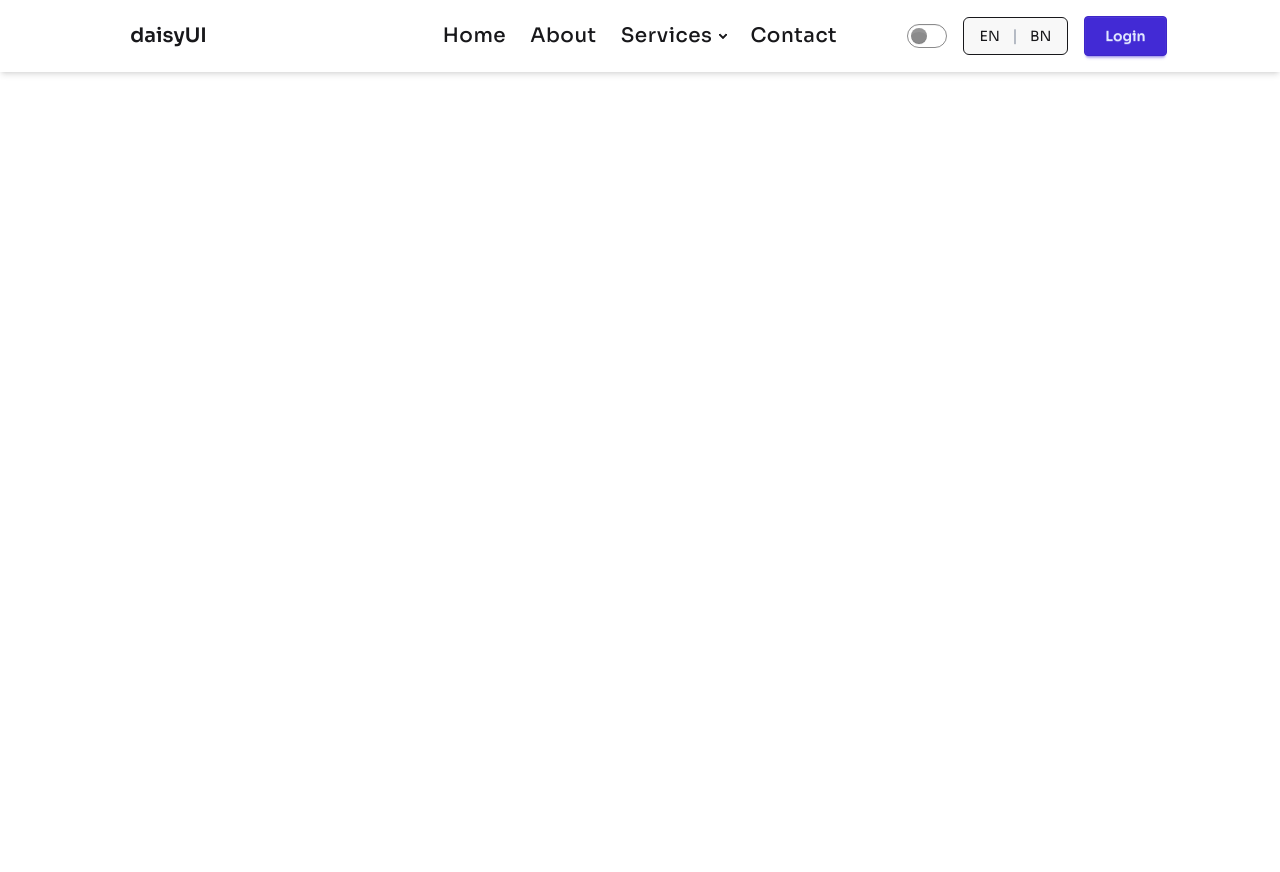
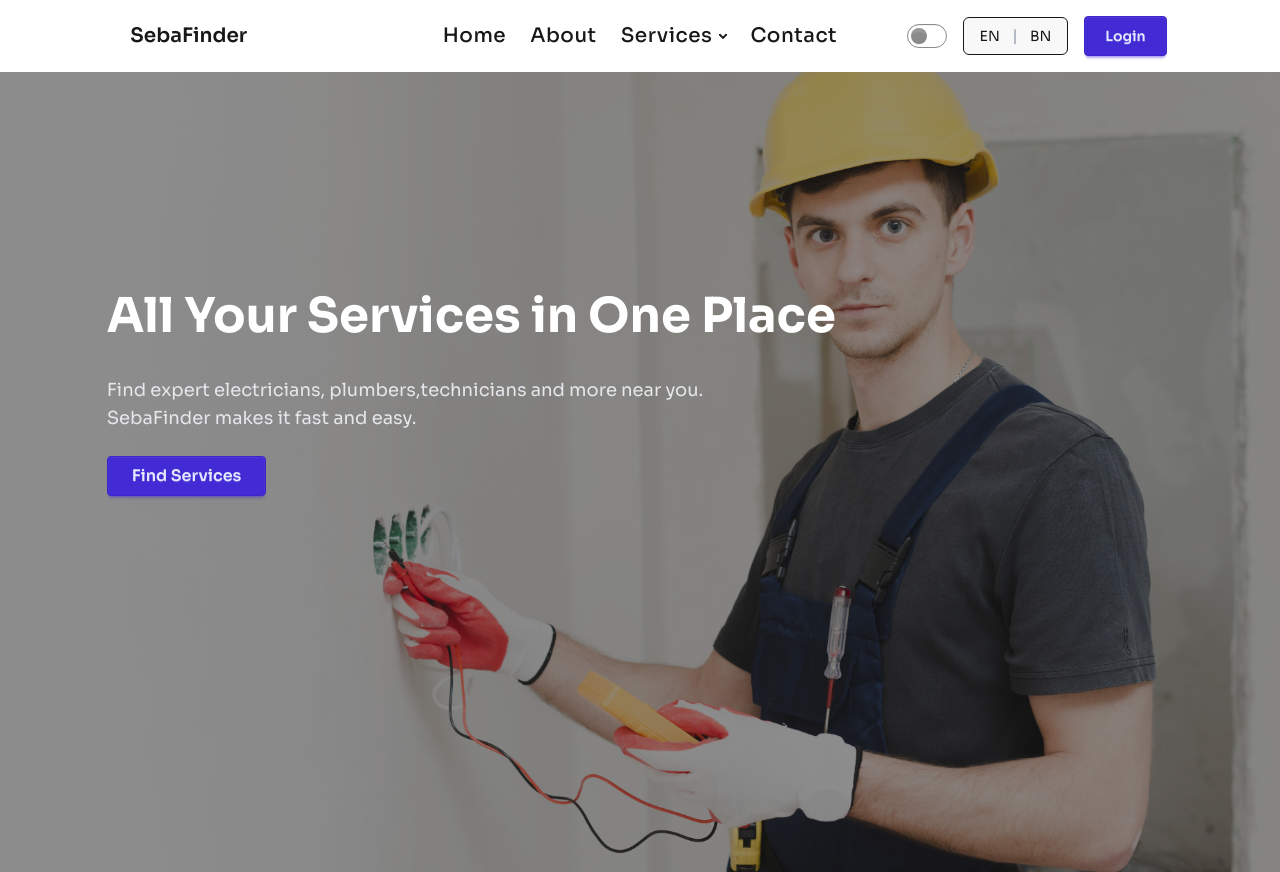
Before and after one commit to mdsamiulislam54/local-service-finder, a React (Vite) app: page / in a window 1280 px wide. Before the commit the page ends 800 px from the top, so only its background shows below. Built offline with nearby package versions, Linux system fonts and the light colour scheme.

Commit message:
Banner design update

```diff
--- a/src/App.jsx
+++ b/src/App.jsx
@@ -1,6 +1,7 @@
 
 
 import './App.css'
+import Banner from './Componants/Navbar/Banner/Banner'
 import Navbar from './Componants/Navbar/Navbar'
 import { BrowserRouter as Router, Route  } from 'react-router-dom'
 
@@ -12,6 +13,7 @@ function App() {
     <>
     <Router>
     <Navbar/>
+    <Banner/>
     </Router>
 
 
--- /dev/null
+++ b/src/Componants/Navbar/Banner/Banner.jsx
@@ -0,0 +1,32 @@
+import React from "react";
+import BannerImages from "../../../assets/banner-min.jpg";
+import { useTranslation } from "react-i18next";
+import { Trans } from "react-i18next";
+
+const Banner = () => {
+  const { t } = useTranslation();
+  return (
+    <div
+      className="relative bg-cover bg-center bg-no-repeat h-[100vh]"
+      style={{ backgroundImage: `url(${BannerImages})` }}
+    >
+      {/* Overlay div */}
+      <div className="absolute inset-0 bg-black opacity-40 z-0"></div>
+
+      {/* Content div */}
+      <div className="relative z-10 w-10/12 mx-auto pt-52">
+        <h1 className="text-4xl md:text-5xl font-bold text-white whitespace-pre-line leading-18">
+          {t("banner.title")}
+        </h1>
+        <p className="py-6 text-lg text-gray-200 whitespace-pre-line">
+          <Trans i18nKey="banner.description" />
+        </p>
+        <button className="btn btn-primary px-6 py-2 text-base font-semibold">
+          {t("banner.button")}
+        </button>
+      </div>
+    </div>
+  );
+};
+
+export default Banner;
--- a/src/Componants/Navbar/Navbar.jsx
+++ b/src/Componants/Navbar/Navbar.jsx
@@ -111,7 +111,7 @@ const Navbar = () => {
               </li>
             </ul>
           </div>
-          <a className="btn btn-ghost text-xl">daisyUI</a>
+          <a className="btn btn-ghost text-xl">{t("logoname.name")}</a>
         </div>
         <div className="navbar-center hidden lg:flex">
           <ul className="menu menu-horizontal px-1">
@@ -188,7 +188,7 @@ const Navbar = () => {
 
           {/* Login Button */}
           <a className="btn btn-primary px-5 py-2 text-sm font-semibold">
-            Login
+            {t("login.name")}
           </a>
         </div>
       </div>
--- a/src/languageData/translationBN.json
+++ b/src/languageData/translationBN.json
@@ -11,5 +11,16 @@
         "service3": "বাসার পূর্ণ ইলেকট্রিক ওয়্যারিং",
         "service4": "শর্ট সার্কিট ও ফিউজ সমাধান",
         "service5": "আইপিএস/ইউপিএস সেটআপ ও মেইনটেনেন্স"
-      }
+      },
+    "logoname":{
+      "name":"সেবা খুঁজুন"
+    },
+    "login":{
+      "name":"লগইন "
+    },
+    "banner": {
+    "title": "আপনার প্রয়োজনীয় সব সেবা\nএক জায়গায়",
+    "description": "আপনার এলাকার সেরা ইলেকট্রিশিয়ান, প্লাম্বার, টেকনিশিয়ান এবং আরও অনেক কিছু খুঁজে নিন।\nSebaFinder দিয়ে সেবা খোঁজা এখন সহজ!",
+    "button": "সেবা খুঁজুন"
+  }
 }
--- a/src/languageData/translationEN.json
+++ b/src/languageData/translationEN.json
@@ -11,5 +11,16 @@
         "service3": "Complete Home Electrical Wiring",
         "service4": "Short Circuit & Fuse Fixing",
         "service5": "IPS/UPS Setup and Maintenance"
+      },
+      "logoname":{
+        "name":"SebaFinder"
+      },
+      "login":{
+        "name":"Login"
+      },
+      "banner": {
+        "title": "All Your Services in One Place",
+        "description": "Find expert electricians, plumbers,technicians and more near you.\nSebaFinder makes it fast and easy.",
+        "button": "Find Services"
       }
 }
```
Also changed, not shown: src/assets/banner-min.jpg (added).
